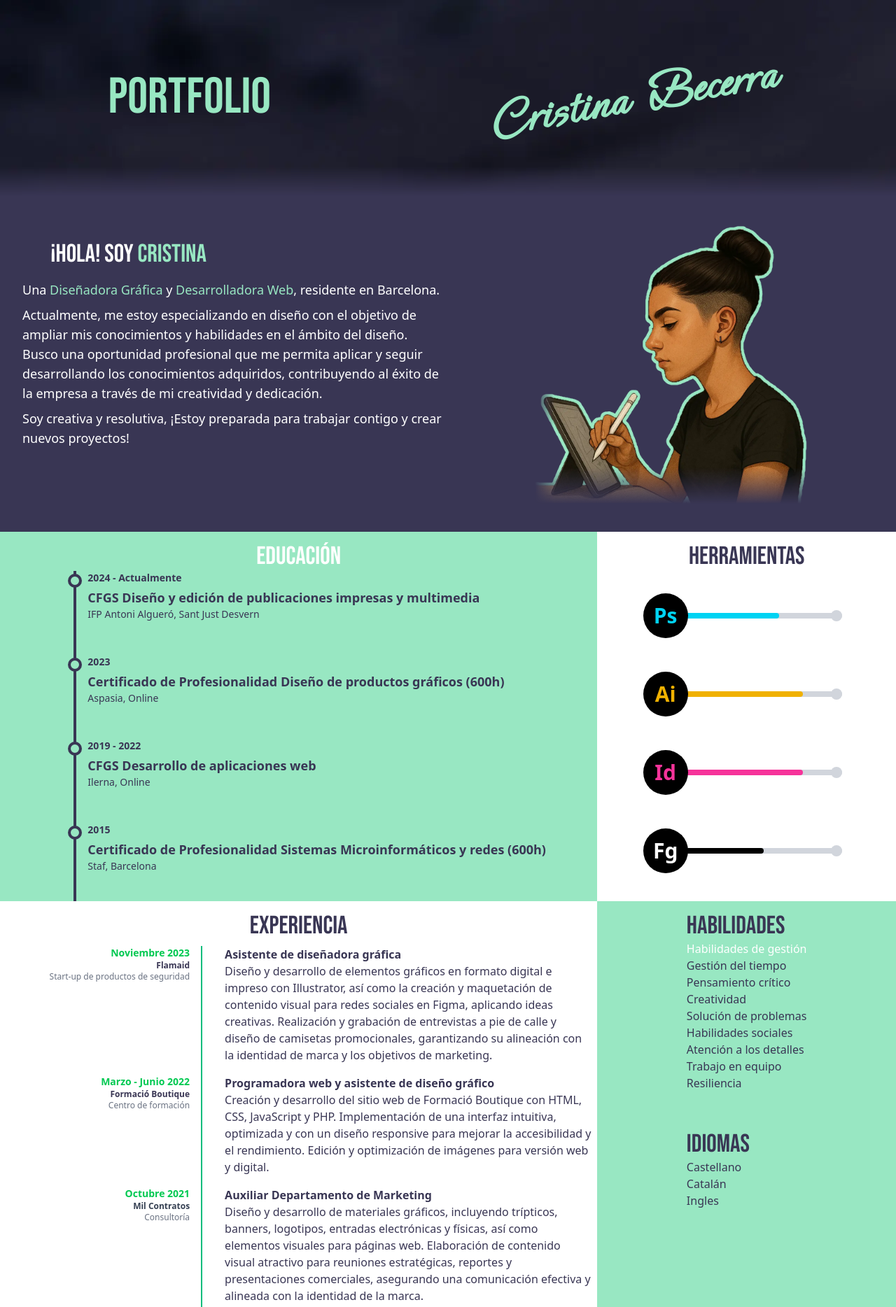
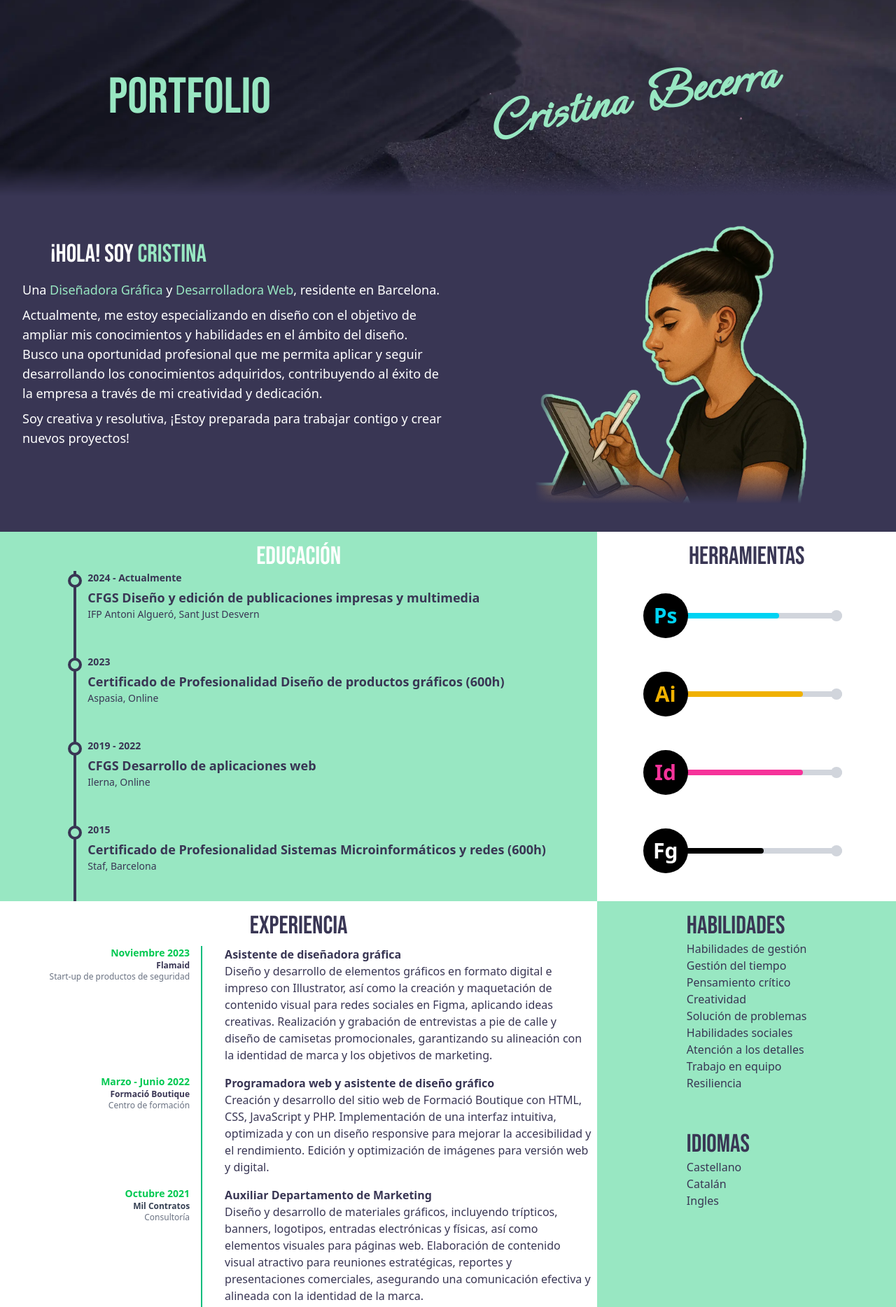
Before and after one commit to ldominguezz/personalproject, a website: page index.html in a window 1280 px wide. Shown: the top 1868 px of the page at 70% size. Drawn offline with nearby package versions, Linux system fonts and the light colour scheme.

Commit message:
Arreglada cabecera

```diff
--- a/index.html
+++ b/index.html
@@ -9,16 +9,23 @@
 </head>
 
 <body class="min-h-dvh bg-primary text-white overflow-x-hidden">
-  <header
-    class="h-30 md:h-70 flex flex-row justify-around items-center text-secondary w-full bg-[url(/assets/desierto.webp)] mask-b-from-85% mask-b-to-100% max-w-full">
+  <!--<header
+    class="h-30 md:h-70 flex flex-row justify-around items-center text-secondary w-full bg-[url(/assets/desierto.webp)] mask-b-from-85% mask-b-to-100% object-cover">
     <span class="text-2xl md:text-7xl font-title">Portfolio</span>
     <h1 class="definition text-2xl font-bold font-display -rotate-10 md:text-7xl">Cristina <span
+        class="m-4">Becerra</span></h1>
+  </header>-->
+  <header
+    class="h-30 md:h-70 flex flex-row justify-around items-center text-secondary w-full relative">
+    <img src="./assets/desierto.webp" alt="" class="mask-b-from-85% mask-b-to-100% object-cover z-0 absolute inset-0 w-full h-full">
+    <span class="text-2xl md:text-7xl font-title z-10">Portfolio</span>
+    <h1 class="definition text-2xl font-bold font-display -rotate-10 md:text-7xl z-10">Cristina <span
         class="m-4">Becerra</span></h1>
   </header>
   <main>
     <!--Presentación-->
-    <section class="grid grid-cols-1 md:grid-cols-2 gap-4 pt-2 md:pt-10">
-      <div class=" flex flex-col pt-2 md:pt-6">
+    <section class="grid grid-cols-1 md:grid-cols-2 gap-4 pt-2 md:pt-10 z-10">
+      <div class="flex flex-col pt-2 md:pt-6">
         <h1 class="text-4xl uppercase font-title ml-18">
           <span class="">¡Hola! Soy</span>
           <span class="text-secondary">Cristina</span>
@@ -201,7 +208,7 @@
           <div class="row-span-1">
             <h1 class="text-4xl uppercase pt-4 font-title">Habilidades</h1>
             <div class="flex flex-col items-start">
-              <p class="text-white">Habilidades de gestión</p>
+              <p>Habilidades de gestión</p>
               <p>Gestión del tiempo</p>
               <p>Pensamiento crítico</p>
               <p>Creatividad</p>
```
Also changed, not shown: assets/output.css.
